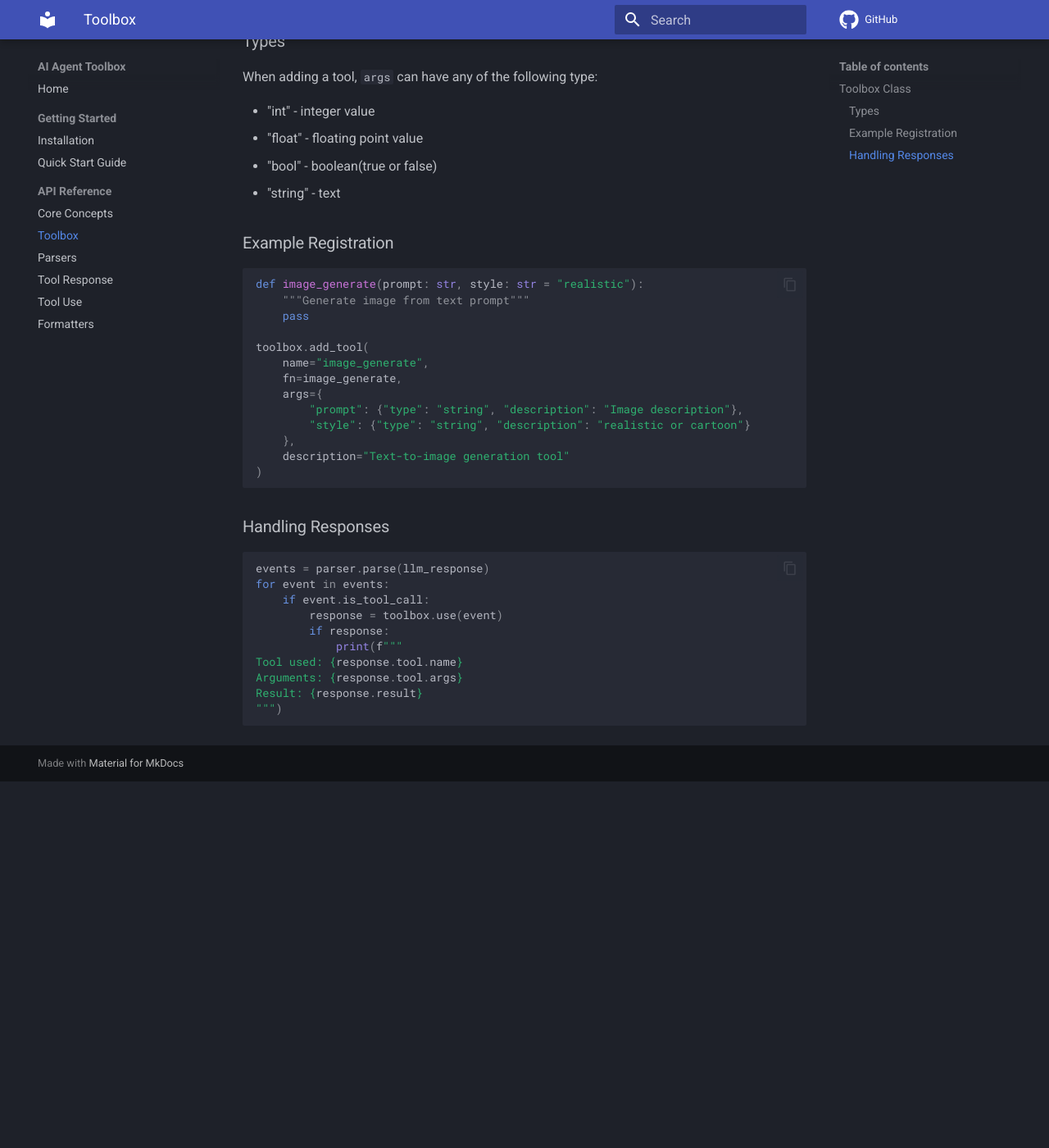
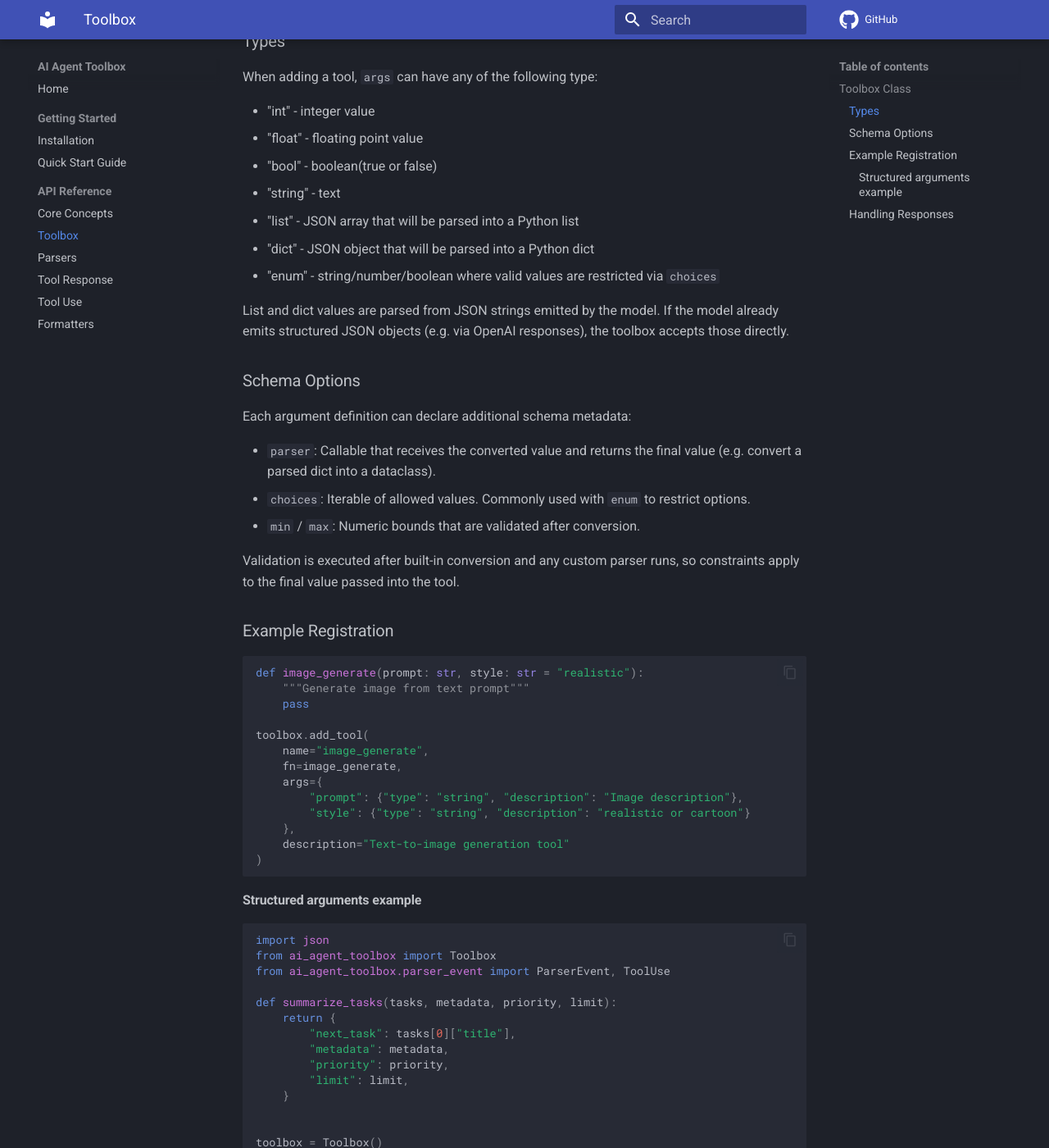
Before and after one commit to 255BITS/ai-agent-toolbox, an MkDocs documentation site: the page built from docs/api-reference/toolbox.md, in a window 1280 px wide and 1400 px high, scrolled down 496 px. Shown: the whole window at 82% size. Built offline with MkDocs 1.6.1 and Material for MkDocs 9.7.7, drawn with Linux system fonts in a browser that asks for light colours; comment, search, counter and statistics services are not loaded; before the commit the page ends 1449 px from its top, so only the background shows below that; some of the changed text lies outside the part shown.

Commit message:
Support structured tool args and validation

````diff
--- a/docs/api-reference/toolbox.md
+++ b/docs/api-reference/toolbox.md
@@ -26,6 +26,26 @@ When adding a tool, `args` can have any of the following type:
 * "float" - floating point value
 * "bool" - boolean(true or false)
 * "string" - text
+* "list" - JSON array that will be parsed into a Python list
+* "dict" - JSON object that will be parsed into a Python dict
+* "enum" - string/number/boolean where valid values are restricted via `choices`
+
+List and dict values are parsed from JSON strings emitted by the model. If the
+model already emits structured JSON objects (e.g. via OpenAI responses), the
+toolbox accepts those directly.
+
+### Schema Options
+
+Each argument definition can declare additional schema metadata:
+
+* `parser`: Callable that receives the converted value and returns the final
+  value (e.g. convert a parsed dict into a dataclass).
+* `choices`: Iterable of allowed values. Commonly used with `enum` to restrict
+  options.
+* `min` / `max`: Numeric bounds that are validated after conversion.
+
+Validation is executed after built-in conversion and any custom parser runs, so
+constraints apply to the final value passed into the tool.
 
 ### Example Registration
 
@@ -45,6 +65,57 @@ toolbox.add_tool(
 )
 ```
 
+#### Structured arguments example
+
+```python
+import json
+from ai_agent_toolbox import Toolbox
+from ai_agent_toolbox.parser_event import ParserEvent, ToolUse
+
+def summarize_tasks(tasks, metadata, priority, limit):
+    return {
+        "next_task": tasks[0]["title"],
+        "metadata": metadata,
+        "priority": priority,
+        "limit": limit,
+    }
+
+
+toolbox = Toolbox()
+toolbox.add_tool(
+    name="summarize_tasks",
+    fn=summarize_tasks,
+    args={
+        "tasks": {"type": "list"},
+        "metadata": {"type": "dict"},
+        "priority": {"type": "enum", "choices": ["low", "medium", "high"]},
+        "limit": {"type": "int", "min": 1, "max": 5},
+    },
+)
+
+event = ParserEvent(
+    type="tool",
+    mode="close",
+    id="tasks-1",
+    tool=ToolUse(
+        name="summarize_tasks",
+        args={
+            "tasks": json.dumps([
+                {"title": "Write docs"},
+                {"title": "Ship release"},
+            ]),
+            "metadata": json.dumps({"owner": "core-team"}),
+            "priority": "high",
+            "limit": "2",
+        },
+    ),
+    is_tool_call=True,
+)
+
+result = toolbox.use(event)
+print(result.result)
+```
+
 ### Handling Responses
 
 ```python
````
Also changed, not shown: README.md (+79 -0 lines), 2 other files.
